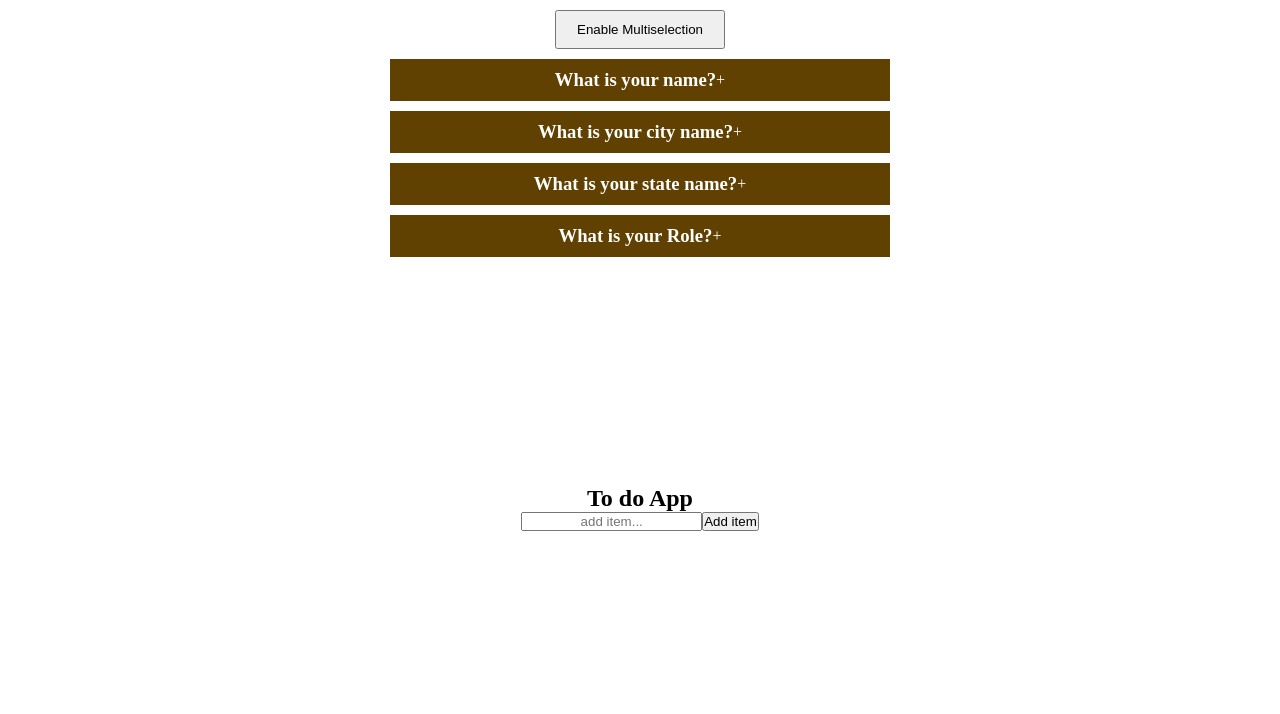
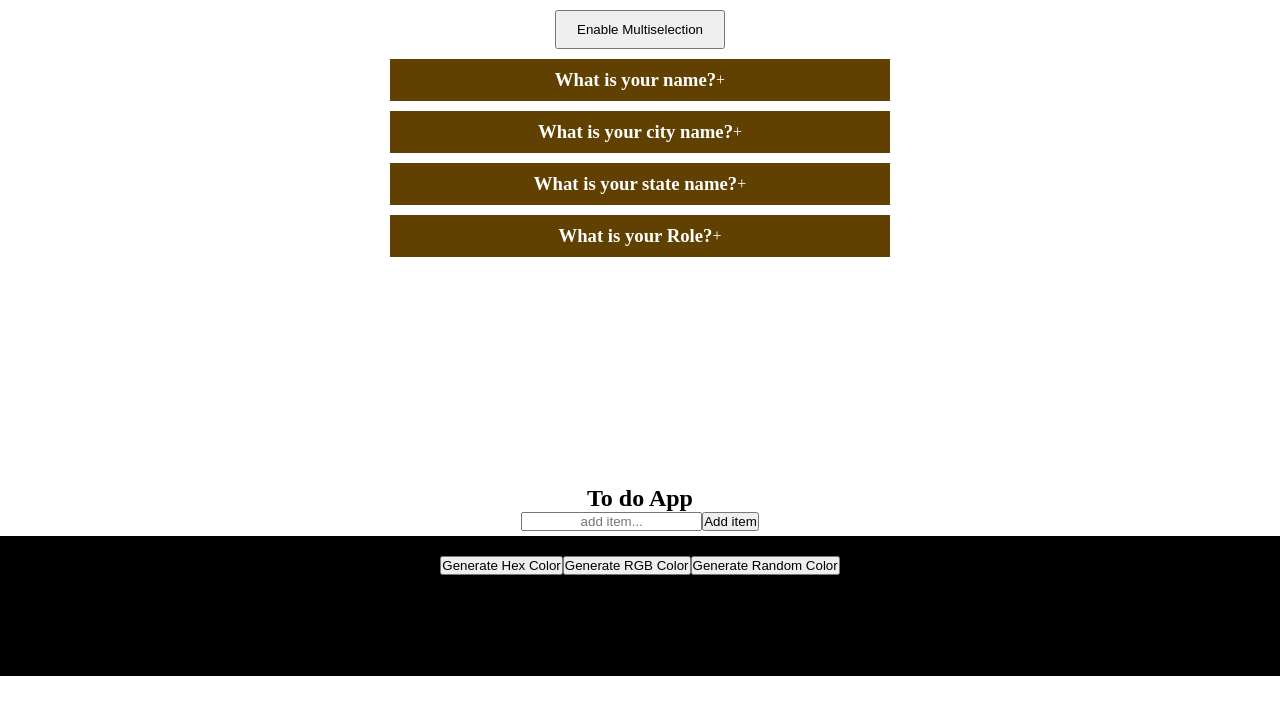
Before and after one commit to alane-vaibhav/React_25_Projects, a React (Vite) app: page / in a window 1280 px wide. Shown: the top 714 px of the page. Built offline with nearby package versions, Linux system fonts and the light colour scheme.

Commit message:
Create random color project

```diff
--- a/src/App.jsx
+++ b/src/App.jsx
@@ -1,5 +1,6 @@
 import "./App.css";
 import Accordian from "./components/accordian";
+import RandomColor from "./components/randomColor";
 import ToDoApp from "./components/todolist";
 
 function App() {
@@ -13,6 +14,7 @@ function App() {
     >
       <Accordian />
       <ToDoApp />
+      <RandomColor />
     </div>
   );
 }
--- /dev/null
+++ b/src/components/randomColor/index.jsx
@@ -0,0 +1,77 @@
+import React, { useState } from "react";
+
+const RandomColor = () => {
+  const [typeOfColor, setTypeOfColor] = useState("hex");
+  const [color, setColor] = useState("#000000");
+
+  const utility = (length) => {
+    return Math.floor(Math.random() * length);
+  };
+  const colorItems = [
+    0,
+    1,
+    2,
+    3,
+    4,
+    5,
+    6,
+    7,
+    8,
+    9,
+    "A",
+    "B",
+    "C",
+    "D",
+    "E",
+    "F",
+  ];
+
+  const createHexColor = () => {
+    setTypeOfColor("hex");
+
+    let hexColor = "#";
+
+    for (let i = 0; i < 6; i++) {
+      hexColor += colorItems[utility(colorItems.length)];
+    }
+    setColor(hexColor);
+  };
+
+  const createRGBColor = () => {
+    setTypeOfColor("rgb");
+    let r = utility(256);
+    let g = utility(256);
+    let b = utility(256);
+    let rgbColor = `rgb(${r}, ${g}, ${b})`;
+    setColor(rgbColor);
+  };
+
+  return (
+    <div
+      style={{
+        background: color,
+        height: "100px",
+        width: "100vw",
+        padding: "20px",
+        gap: "10px",
+      }}
+    >
+      <button onClick={createHexColor}>Generate Hex Color</button>
+      <button onClick={createRGBColor}>Generate RGB Color</button>
+      <button
+        onClick={() => {
+          typeOfColor === "hex" ? createHexColor() : createRGBColor();
+        }}
+      >
+        Generate Random Color
+      </button>
+
+      <div style={{ color: "#fffff" }}>
+        <h1>{typeOfColor === "hex" ? "HEX Color" : "RGB Color"}</h1>
+        <h1>{color}</h1>
+      </div>
+    </div>
+  );
+};
+
+export default RandomColor;
--- /dev/null
+++ b/src/components/randomColor/style.css
@@ -0,0 +1,3 @@
+.container {
+  background: "red";
+}
```
